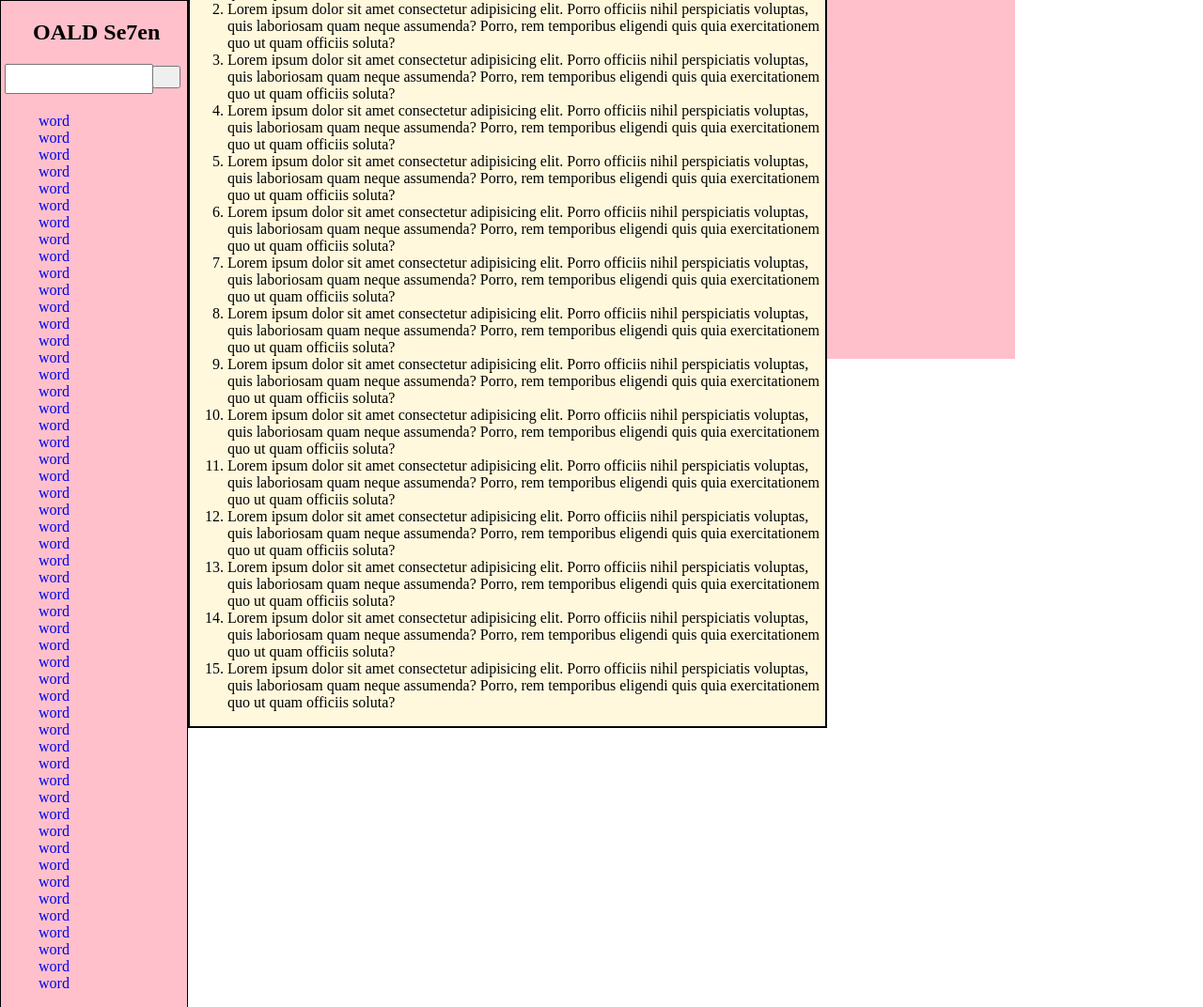
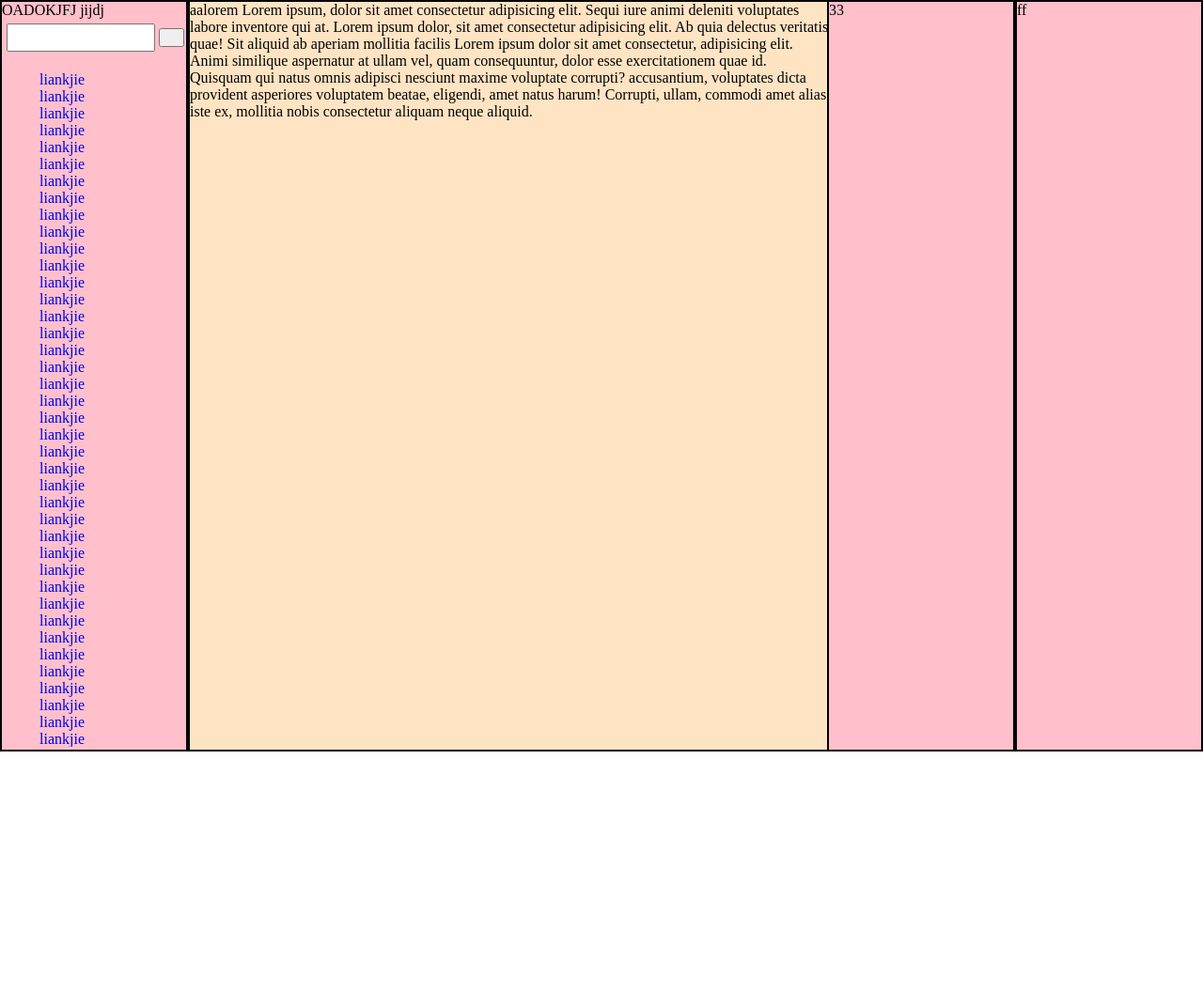
Before and after one commit to tibajian/miao, a plain HTML site: page oald-layout-block.html in a window 1280 px wide. Shown: the top 1072 px of the page at 94% size. After the commit the page ends 800 px from the top, so only its background shows below. Drawn offline with Linux system fonts and the light colour scheme.

Commit message:
last-oald.work

```diff
--- a/oald-layout-block.html
+++ b/oald-layout-block.html
@@ -8,175 +8,133 @@
   <style>
     body {
       margin: 0;
-      min-width: 1200px;
-      /* overflow: hidden; */
+      min-width: 1000px;
     }
-    .left-1 {
-      background-color: rgb(255, 192, 203);
-      width: 198px;
-      margin-left: 0;
-      border: 1px solid;
+    .a {
+      margin: 0;
     }
-    .left-2 {
-      /* min-width: 400px; */
-      width: calc(100% - 600px);
-      background-color: rgb(255, 248, 220);
-
-      margin-left: 200px;
-      margin-top: -1233px;
+    .left-a{
+      background-color: pink;
+      width: 196px;
+      height: calc(100vh - 4px);
+      border: 2px solid ;
     }
-    .right-2 {
-      background-color: rgb(255, 192, 203);
-      width: 200px;
-      margin-right: 200px;
-      margin-left: auto;
-      margin-top: -1393px;
-      height: 1000px;
-    }
-    .right-1 {
-      background-color: rgb(255, 192, 203);
-      width: 200px;
-      margin-right: 0px;
-      margin-left: auto;
-      margin-top: -3393px;
-      margin-top: 1393px;
-    }
-
-    h2 {
-      padding-top: 20px;
-      padding-left: 34px;
-      margin: 0;
-      margin-bottom: 20px;
-    }
-    form {
-      margin-left: auto;
-      margin-right: auto;
-      width: 190px;
-      margin-bottom: 20px;
-    }
-    [type="text"] {
+    input {
+      font-size: 1.3em;
       width: 150px;
-      font-size: 22px;
+      margin: 5px;
+      margin-right: 0;
     }
     button {
-      width: 30px;
-      height: 24px;
-      margin-left: -5px;
+      width: 27px;
+      height: 20px;
     }
-    ul {
-      overflow-y: scroll;
-    }
-    .ol-li {
-      overflow-y: scroll;
-    }
-    ul li {
+    li {
       list-style: none;
     }
     a {
-      text-decoration-line: none;
-      color:rgb(0, 0, 238);
+      text-decoration: none;
     }
-    .left-2 div {
-      border: 2px black solid;
+    ul {
+      height: calc(100% - 77px);
+      overflow-y: scroll;
+    }
+    .left-b {
+      background-color: bisque;
+      margin-left: 200px;
+      margin-top: calc(-100vh );
+      height: calc(100vh - 4px);
+      width: calc(100vw - 600px);
+      margin-right: 400px;
+      border: 2px solid ;
+      min-width: 400px;
+      overflow-y: auto;
+    }
+    .right-a {
+      width: 196px;
+      margin-top: calc(-100vh);
+      margin-right: 200px;
+      margin-left: auto;
+      background-color: pink;
+      height: calc(100vh - 4px);
+      border: 2px solid ;
+    }
+    .right-b {
+      width: 196px;
+      margin-top: calc(-100vh);
+      margin-right: 0;
+      margin-left: auto;
+      background-color: pink;
+      height: calc(100vh - 4px);
+      border: 2px solid ;
     }
   </style>
 </head>
 <body>
-  <div id="left-box">
-    <div class="left-1">
-      <h2>OALD Se7en</h2>
-      <form action="">
-        <input type="text">
-        <button ></button>
-      </form>
-        <ul>
-          <li><a href="">word</a></li>
-          <li><a href="">word</a></li>
-          <li><a href="">word</a></li>
-          <li><a href="">word</a></li>
-          <li><a href="">word</a></li>
-          <li><a href="">word</a></li>
-          <li><a href="">word</a></li>
-          <li><a href="">word</a></li>
-          <li><a href="">word</a></li>
-          <li><a href="">word</a></li>
-          <li><a href="">word</a></li>
-          <li><a href="">word</a></li>
-          <li><a href="">word</a></li>
-          <li><a href="">word</a></li>
-          <li><a href="">word</a></li>
-          <li><a href="">word</a></li>
-          <li><a href="">word</a></li>
-          <li><a href="">word</a></li>
-          <li><a href="">word</a></li>
-          <li><a href="">word</a></li>
-          <li><a href="">word</a></li>
-          <li><a href="">word</a></li>
-          <li><a href="">word</a></li>
-          <li><a href="">word</a></li>
-          <li><a href="">word</a></li>
-          <li><a href="">word</a></li>
-          <li><a href="">word</a></li>
-          <li><a href="">word</a></li>
-          <li><a href="">word</a></li>
-          <li><a href="">word</a></li>
-          <li><a href="">word</a></li>
-          <li><a href="">word</a></li>
-          <li><a href="">word</a></li>
-          <li><a href="">word</a></li>
-          <li><a href="">word</a></li>
-          <li><a href="">word</a></li>
-          <li><a href="">word</a></li>
-          <li><a href="">word</a></li>
-          <li><a href="">word</a></li>
-          <li><a href="">word</a></li>
-          <li><a href="">word</a></li>
-          <li><a href="">word</a></li>
-          <li><a href="">word</a></li>
-          <li><a href="">word</a></li>
-          <li><a href="">word</a></li>
-          <li><a href="">word</a></li>
-          <li><a href="">word</a></li>
-          <li><a href="">word</a></li>
-          <li><a href="">word</a></li>
-          <li><a href="">word</a></li>
-          <li><a href="">word</a></li>
-          <li><a href="">word</a></li>
-        </ul>
-    </div>
-    <div class="left-2">
-      <div >
-        <h2 style="text-align:center;">fantasy</h2>
-      </div>
-      <div class="ol-li">
-        lorem,ipsum.
-        <ol>
-          <li>Lorem ipsum dolor sit amet consectetur adipisicing elit. Porro officiis nihil perspiciatis voluptas, quis laboriosam quam neque assumenda? Porro, rem temporibus eligendi quis quia exercitationem quo ut quam officiis soluta?</li>
-          <li>Lorem ipsum dolor sit amet consectetur adipisicing elit. Porro officiis nihil perspiciatis voluptas, quis laboriosam quam neque assumenda? Porro, rem temporibus eligendi quis quia exercitationem quo ut quam officiis soluta?</li>
-          <li>Lorem ipsum dolor sit amet consectetur adipisicing elit. Porro officiis nihil perspiciatis voluptas, quis laboriosam quam neque assumenda? Porro, rem temporibus eligendi quis quia exercitationem quo ut quam officiis soluta?</li>
-          <li>Lorem ipsum dolor sit amet consectetur adipisicing elit. Porro officiis nihil perspiciatis voluptas, quis laboriosam quam neque assumenda? Porro, rem temporibus eligendi quis quia exercitationem quo ut quam officiis soluta?</li>
-          <li>Lorem ipsum dolor sit amet consectetur adipisicing elit. Porro officiis nihil perspiciatis voluptas, quis laboriosam quam neque assumenda? Porro, rem temporibus eligendi quis quia exercitationem quo ut quam officiis soluta?</li>
-          <li>Lorem ipsum dolor sit amet consectetur adipisicing elit. Porro officiis nihil perspiciatis voluptas, quis laboriosam quam neque assumenda? Porro, rem temporibus eligendi quis quia exercitationem quo ut quam officiis soluta?</li>
-          <li>Lorem ipsum dolor sit amet consectetur adipisicing elit. Porro officiis nihil perspiciatis voluptas, quis laboriosam quam neque assumenda? Porro, rem temporibus eligendi quis quia exercitationem quo ut quam officiis soluta?</li>
-          <li>Lorem ipsum dolor sit amet consectetur adipisicing elit. Porro officiis nihil perspiciatis voluptas, quis laboriosam quam neque assumenda? Porro, rem temporibus eligendi quis quia exercitationem quo ut quam officiis soluta?</li>
-          <li>Lorem ipsum dolor sit amet consectetur adipisicing elit. Porro officiis nihil perspiciatis voluptas, quis laboriosam quam neque assumenda? Porro, rem temporibus eligendi quis quia exercitationem quo ut quam officiis soluta?</li>
-          <li>Lorem ipsum dolor sit amet consectetur adipisicing elit. Porro officiis nihil perspiciatis voluptas, quis laboriosam quam neque assumenda? Porro, rem temporibus eligendi quis quia exercitationem quo ut quam officiis soluta?</li>
-          <li>Lorem ipsum dolor sit amet consectetur adipisicing elit. Porro officiis nihil perspiciatis voluptas, quis laboriosam quam neque assumenda? Porro, rem temporibus eligendi quis quia exercitationem quo ut quam officiis soluta?</li>
-          <li>Lorem ipsum dolor sit amet consectetur adipisicing elit. Porro officiis nihil perspiciatis voluptas, quis laboriosam quam neque assumenda? Porro, rem temporibus eligendi quis quia exercitationem quo ut quam officiis soluta?</li>
-          <li>Lorem ipsum dolor sit amet consectetur adipisicing elit. Porro officiis nihil perspiciatis voluptas, quis laboriosam quam neque assumenda? Porro, rem temporibus eligendi quis quia exercitationem quo ut quam officiis soluta?</li>
-          <li>Lorem ipsum dolor sit amet consectetur adipisicing elit. Porro officiis nihil perspiciatis voluptas, quis laboriosam quam neque assumenda? Porro, rem temporibus eligendi quis quia exercitationem quo ut quam officiis soluta?</li>
-          <li>Lorem ipsum dolor sit amet consectetur adipisicing elit. Porro officiis nihil perspiciatis voluptas, quis laboriosam quam neque assumenda? Porro, rem temporibus eligendi quis quia exercitationem quo ut quam officiis soluta?</li>
-        </ol>
-      </div>
-    </div>
+  <div class="left-a">
+    <p class="a">OADOKJFJ jijdj</p>
+    <input type="text">
+    <button></button>
+    <ul>
+      <li><a href="a">liankjie</a></li>
+      <li><a href="a">liankjie</a></li>
+      <li><a href="a">liankjie</a></li>
+      <li><a href="a">liankjie</a></li>
+      <li><a href="a">liankjie</a></li>
+      <li><a href="a">liankjie</a></li>
+      <li><a href="a">liankjie</a></li>
+      <li><a href="a">liankjie</a></li>
+      <li><a href="a">liankjie</a></li>
+      <li><a href="a">liankjie</a></li>
+      <li><a href="a">liankjie</a></li>
+      <li><a href="a">liankjie</a></li>
+      <li><a href="a">liankjie</a></li>
+      <li><a href="a">liankjie</a></li>
+      <li><a href="a">liankjie</a></li>
+      <li><a href="a">liankjie</a></li>
+      <li><a href="a">liankjie</a></li>
+      <li><a href="a">liankjie</a></li>
+      <li><a href="a">liankjie</a></li>
+      <li><a href="a">liankjie</a></li>
+      <li><a href="a">liankjie</a></li>
+      <li><a href="a">liankjie</a></li>
+      <li><a href="a">liankjie</a></li>
+      <li><a href="a">liankjie</a></li>
+      <li><a href="a">liankjie</a></li>
+      <li><a href="a">liankjie</a></li>
+      <li><a href="a">liankjie</a></li>
+      <li><a href="a">liankjie</a></li>
+      <li><a href="a">liankjie</a></li>
+      <li><a href="a">liankjie</a></li>
+      <li><a href="a">liankjie</a></li>
+      <li><a href="a">liankjie</a></li>
+      <li><a href="a">liankjie</a></li>
+      <li><a href="a">liankjie</a></li>
+      <li><a href="a">liankjie</a></li>
+      <li><a href="a">liankjie</a></li>
+      <li><a href="a">liankjie</a></li>
+      <li><a href="a">liankjie</a></li>
+      <li><a href="a">liankjie</a></li>
+      <li><a href="a">liankjie</a></li>
+      <li><a href="a">liankjie</a></li>
+      <li><a href="a">liankjie</a></li>
+      <li><a href="a">liankjie</a></li>
+      <li><a href="a">liankjie</a></li>
+      <li><a href="a">liankjie</a></li>
+      <li><a href="a">liankjie</a></li>
+      <li><a href="a">liankjie</a></li>
+      <li><a href="a">liankjie</a></li>
+    </ul>
   </div>
-  <div id="right-box">
-    <div class="right-2">
-      <h2>Vocabulary</h2>
-    </div>
-    <div class="right-1">
-      <h2>History</h2>
-    </div>
+  <div class="left-b">
+    aalorem Lorem ipsum, dolor sit amet consectetur adipisicing elit. Sequi iure animi deleniti voluptates labore inventore qui at.
+    Lorem ipsum dolor, sit amet consectetur adipisicing elit. Ab quia delectus veritatis quae! Sit aliquid ab aperiam mollitia facilis
+    Lorem ipsum dolor sit amet consectetur, adipisicing elit. Animi similique aspernatur at ullam vel, quam consequuntur, dolor esse
+     exercitationem quae id. Quisquam qui natus omnis adipisci nesciunt maxime voluptate corrupti?
+    accusantium, voluptates dicta provident asperiores voluptatem beatae, eligendi, amet natus harum!
+    Corrupti, ullam, commodi amet alias iste ex, mollitia nobis consectetur aliquam neque aliquid.
   </div>
+  <div class="right-a">33</div>
+  <div class="right-b">ff</div>
 </body>
 </html>
```
